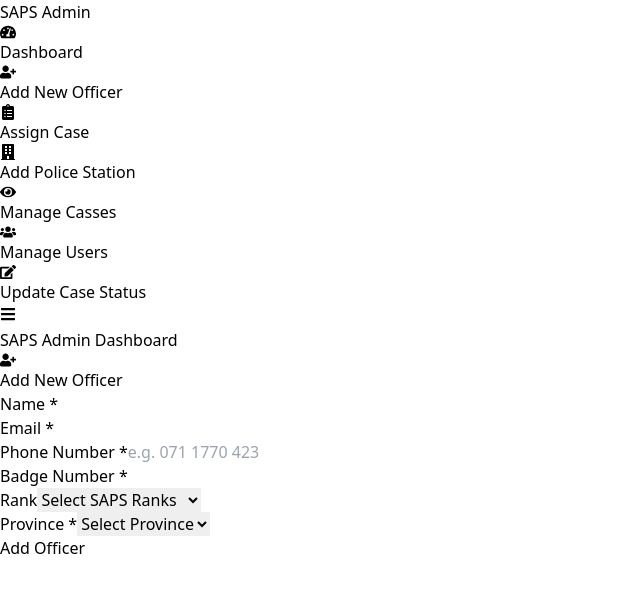
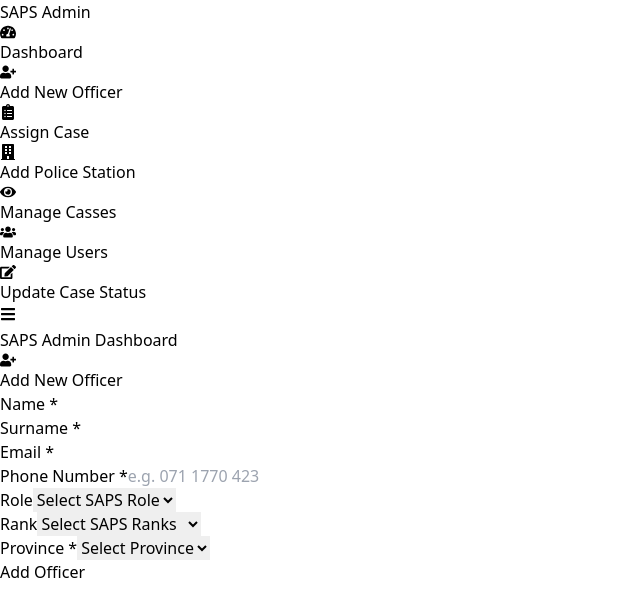
Before and after one commit to Jakaza/CaseFilingService, a React (Vite) app in the folder frontend/: page /admin in a window 1280 px wide. Both pictures are taken after a click on the button "Add New Officer". Shown: the top 616 px of the page, without its empty margins (0-640 px from the left). Built offline with nearby package versions, Linux system fonts and the light colour scheme.

Commit message:
Fix fields and remove redunded codess

```diff
--- a/frontend/src/components/admin/AddNewOfficer.jsx
+++ b/frontend/src/components/admin/AddNewOfficer.jsx
@@ -1,16 +1,32 @@
-import React, { useState } from 'react'
+import React, { useState } from "react";
 
-import { FaTachometerAlt , FaUserPlus , FaClipboardList , FaBars , FaSearch, FaBuilding ,FaMapMarkerAlt ,FaPhone, FaChevronDown, FaChevronRight  } from "react-icons/fa";
+import {
+  FaTachometerAlt,
+  FaUserPlus,
+  FaClipboardList,
+  FaBars,
+  FaSearch,
+  FaBuilding,
+  FaMapMarkerAlt,
+  FaPhone,
+  FaChevronDown,
+  FaChevronRight,
+} from "react-icons/fa";
 
 import { policeStationsData } from "./../../lib/policeStationsData.js";
 
 function AddNewOfficer() {
+  const [newOfficer, setNewOfficer] = useState({
+    firstname: "",
+    surname: "",
+    email: "",
+    phone: "",
+    rank: "",
+    role: "",
+    province: "",
+    township: "",
+  });
 
-    const [newOfficer, setNewOfficer] = useState({ name: '', badge: '' , rank: '' ,  department: '' , phone : '' , email : '' , province: '' , township: ''});
-
-    const [selectedProvince, setSelectedProvince] = useState("");
-    const [selectedTownship, setSelectedTownship] = useState("");
-    const [rank, setRank] = useState("");
   const provinces = Object.keys(policeStationsData);
 
   const ranks = [
@@ -29,29 +45,16 @@
     "Brigadier General",
     "Major General",
     "Lieutenant General",
-        "General"
-    ]
+    "General",
+  ];
 
+  const roles = ["Officer", "supervisor"];
 
   const handleAddOfficer = (e) => {
     e.preventDefault();
-        if (newOfficer.name && newOfficer.badge) {
-          setOfficers([...officers, { ...newOfficer, id: officers.length + 1, cases: [] }]);
-          setNewOfficer({ name: '', badge: '' });
-        }
+
+    console.log(newOfficer);
   };
-
-    const handleProvinceChange = (e) => {
-        setSelectedProvince(e.target.value);
-        setSelectedTownship(""); // Reset township and station when province changes
-        setSelectedStation("");
-    };
-
-    const handleTownshipChange = (e) => {
-        setSelectedTownship(e.target.value);
-        setSelectedStation(""); // Reset station when township changes
-      };
-
 
   return (
     <div className="bg-white p-6 rounded-lg shadow-md">
@@ -60,52 +63,107 @@
       </h2>
       <form onSubmit={handleAddOfficer} className="space-y-4">
         <div>
-        <label htmlFor="officerName" className="block text-sm font-medium text-gray-700">Name *</label>
+          <label
+            htmlFor="officerName"
+            className="block text-sm font-medium text-gray-700"
+          >
+            Name *
+          </label>
           <input
             type="text"
-          id="officerName"
-          value={newOfficer.name}
-          onChange={(e) => setNewOfficer({...newOfficer, name: e.target.value})}
-          className="mt-1 block w-full rounded-md border-gray-300 shadow-sm focus:border-blue-300 focus:ring focus:ring-blue-200 focus:ring-opacity-50"
+            id="firstname"
+            value={newOfficer.firstname}
+            onChange={(e) =>
+              setNewOfficer({ ...newOfficer, firstname: e.target.value })
+            }
+            className="mt-1 p-1 block w-full rounded-md border-gray-300 shadow-sm focus:border-blue-300 focus:ring focus:ring-blue-200 focus:ring-opacity-50"
             required
           />
         </div>
 
         <div>
-        <label htmlFor="officerName" className="block text-sm font-medium text-gray-700">Email *</label>
+          <label
+            htmlFor="officerName"
+            className="block text-sm font-medium text-gray-700"
+          >
+            Surname *
+          </label>
           <input
             type="text"
-          id="officerName"
-          value={newOfficer.email}
-          onChange={(e) => setNewOfficer({...newOfficer, email: e.target.value})}
-          className="mt-1 block w-full rounded-md border-gray-300 shadow-sm focus:border-blue-300 focus:ring focus:ring-blue-200 focus:ring-opacity-50"
+            id="surname"
+            value={newOfficer.surname}
+            onChange={(e) =>
+              setNewOfficer({ ...newOfficer, surname: e.target.value })
+            }
+            className="mt-1 block w-full p-1 rounded-md border-gray-300 shadow-sm focus:border-blue-300 focus:ring focus:ring-blue-200 focus:ring-opacity-50"
             required
           />
         </div>
 
         <div>
-        <label htmlFor="officerName" className="block text-sm font-medium text-gray-700">Phone Number *</label>
+          <label
+            htmlFor="officerName"
+            className="block text-sm font-medium text-gray-700"
+          >
+            Email *
+          </label>
           <input
             type="text"
-          id="officerName"
-          value={newOfficer.phone}
-          onChange={(e) => setNewOfficer({...newOfficer, phone: e.target.value})}
-          placeholder='e.g. 071 1770 423'
-          className="mt-1 block w-full rounded-md border-gray-300 shadow-sm focus:border-blue-300 focus:ring focus:ring-blue-200 focus:ring-opacity-50"
+            id="email"
+            value={newOfficer.email}
+            onChange={(e) =>
+              setNewOfficer({ ...newOfficer, email: e.target.value })
+            }
+            className="mt-1 p-1 block w-full rounded-md border-gray-300 shadow-sm focus:border-blue-300 focus:ring focus:ring-blue-200 focus:ring-opacity-50"
             required
           />
         </div>
 
         <div>
-        <label htmlFor="officerBadge" className="block text-sm font-medium text-gray-700">Badge Number *</label>
+          <label
+            htmlFor="officerName"
+            className="block text-sm font-medium text-gray-700"
+          >
+            Phone Number *
+          </label>
           <input
             type="text"
-          id="officerBadge"
-          value={newOfficer.badge}
-          onChange={(e) => setNewOfficer({...newOfficer, badge: e.target.value})}
-          className="mt-1 block w-full rounded-md border-gray-300 shadow-sm focus:border-blue-300 focus:ring focus:ring-blue-200 focus:ring-opacity-50"
+            id="phone"
+            value={newOfficer.phone}
+            onChange={(e) =>
+              setNewOfficer({ ...newOfficer, phone: e.target.value })
+            }
+            placeholder="e.g. 071 1770 423"
+            className="mt-1 p-1 block w-full rounded-md border-gray-300 shadow-sm focus:border-blue-300 focus:ring focus:ring-blue-200 focus:ring-opacity-50"
             required
           />
+        </div>
+
+        <div>
+          <label
+            htmlFor="role"
+            className="block text-sm font-medium text-gray-700 mb-2"
+          >
+            Role
+          </label>
+          <select
+            id="role"
+            value={newOfficer.role}
+            onChange={(e) =>
+              setNewOfficer((prev) => ({
+                ...prev,
+                role: e.target.value,
+              }))
+            }
+            className="block w-full pl-3 pr-10 py-2 text-base border-gray-300 focus:outline-none focus:ring-blue-500 focus:border-blue-500 sm:text-sm rounded-md"
+          >
+            <option value="">Select SAPS Role</option>
+            {roles.map((role) => (
+              <option key={role} value={role}>
+                {role}
+              </option>
+            ))}
+          </select>
         </div>
         <div>
           <label
@@ -116,8 +174,13 @@
           </label>
           <select
             id="rank"
-                  value={rank}
-                  onChange={(e) => setRank(e.target.value)}
+            value={newOfficer.rank}
+            onChange={(e) =>
+              setNewOfficer((prev) => ({
+                ...prev,
+                rank: e.target.value,
+              }))
+            }
             className="block w-full pl-3 pr-10 py-2 text-base border-gray-300 focus:outline-none focus:ring-blue-500 focus:border-blue-500 sm:text-sm rounded-md"
           >
             <option value="">Select SAPS Ranks</option>
@@ -139,8 +202,13 @@
             </label>
             <select
               id="province"
-                  value={selectedProvince}
-                  onChange={handleProvinceChange}
+              value={newOfficer.province}
+              onChange={(e) =>
+                setNewOfficer((prev) => ({
+                  ...prev,
+                  province: e.target.value,
+                }))
+              }
               className="block w-full pl-3 pr-10 py-2 text-base border-gray-300 focus:outline-none focus:ring-blue-500 focus:border-blue-500 sm:text-sm rounded-md"
             >
               <option value="">Select Province</option>
@@ -153,10 +221,9 @@
           </div>
         </div>
 
-
         <div>
           {/* Township Selection (conditionally rendered) */}
-                 {selectedProvince && (
+          {newOfficer.province && (
             <div className="mb-4">
               <label
                 htmlFor="township"
@@ -166,13 +233,18 @@
               </label>
               <select
                 id="township"
-                    value={selectedTownship}
-                    onChange={handleTownshipChange}
+                value={newOfficer.township}
+                onChange={(e) =>
+                  setNewOfficer((prev) => ({
+                    ...prev,
+                    township: e.target.value,
+                  }))
+                }
                 className="block w-full pl-3 pr-10 py-2 text-base border-gray-300 focus:outline-none focus:ring-blue-500 focus:border-blue-500 sm:text-sm rounded-md"
               >
                 <option value="">Select Township</option>
                 {Object.keys(
-                      policeStationsData[selectedProvince].townships
+                  policeStationsData[newOfficer.province].townships
                 ).map((township) => (
                   <option key={township} value={township}>
                     {township}
@@ -182,12 +254,15 @@
             </div>
           )}
         </div>
-      <button type="submit" className="w-full bg-blue-500 text-white p-2 rounded-md hover:bg-blue-600 focus:outline-none focus:ring-2 focus:ring-blue-500 focus:ring-opacity-50">
+        <button
+          type="submit"
+          className="w-full bg-blue-500 text-white p-2 rounded-md hover:bg-blue-600 focus:outline-none focus:ring-2 focus:ring-blue-500 focus:ring-opacity-50"
+        >
           Add Officer
         </button>
       </form>
     </div>
-  )
+  );
 }
 
-export default AddNewOfficer
+export default AddNewOfficer;
```
Lines whose indentation alone changed are shown as unchanged.
